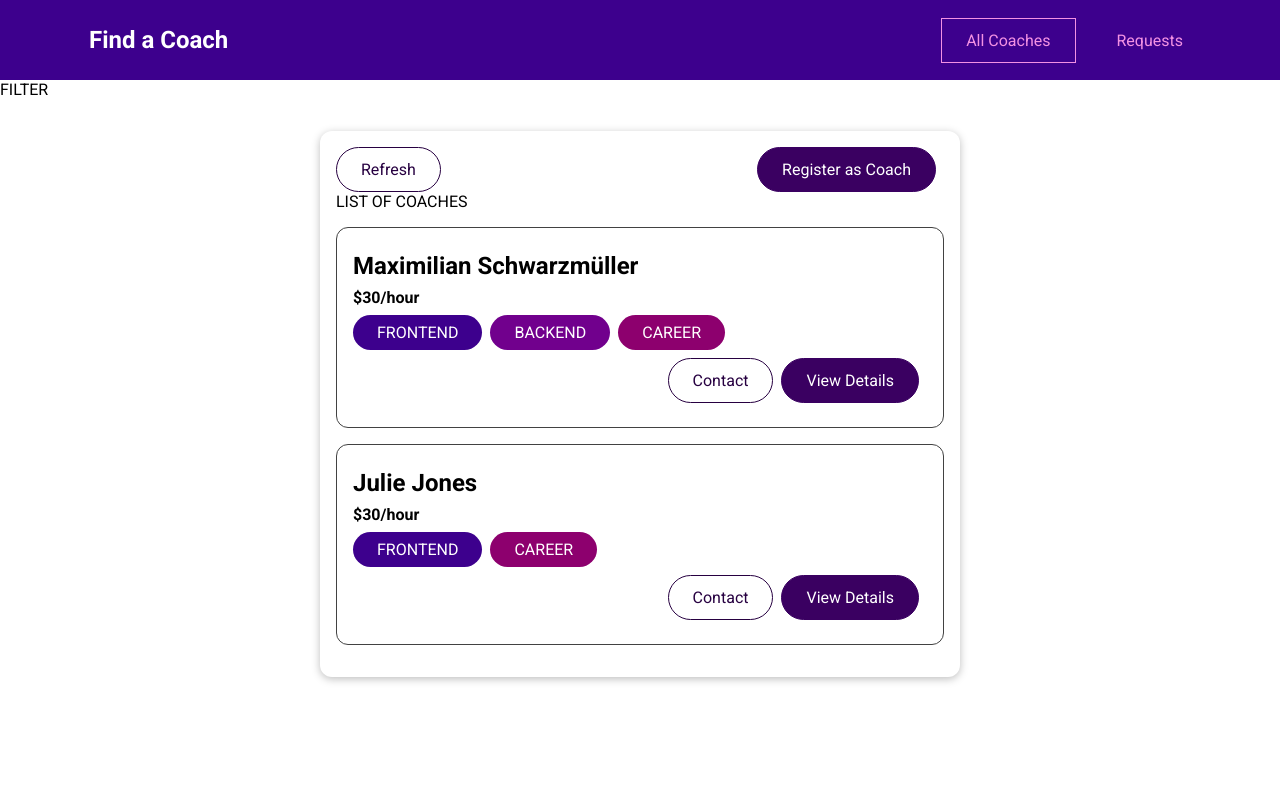
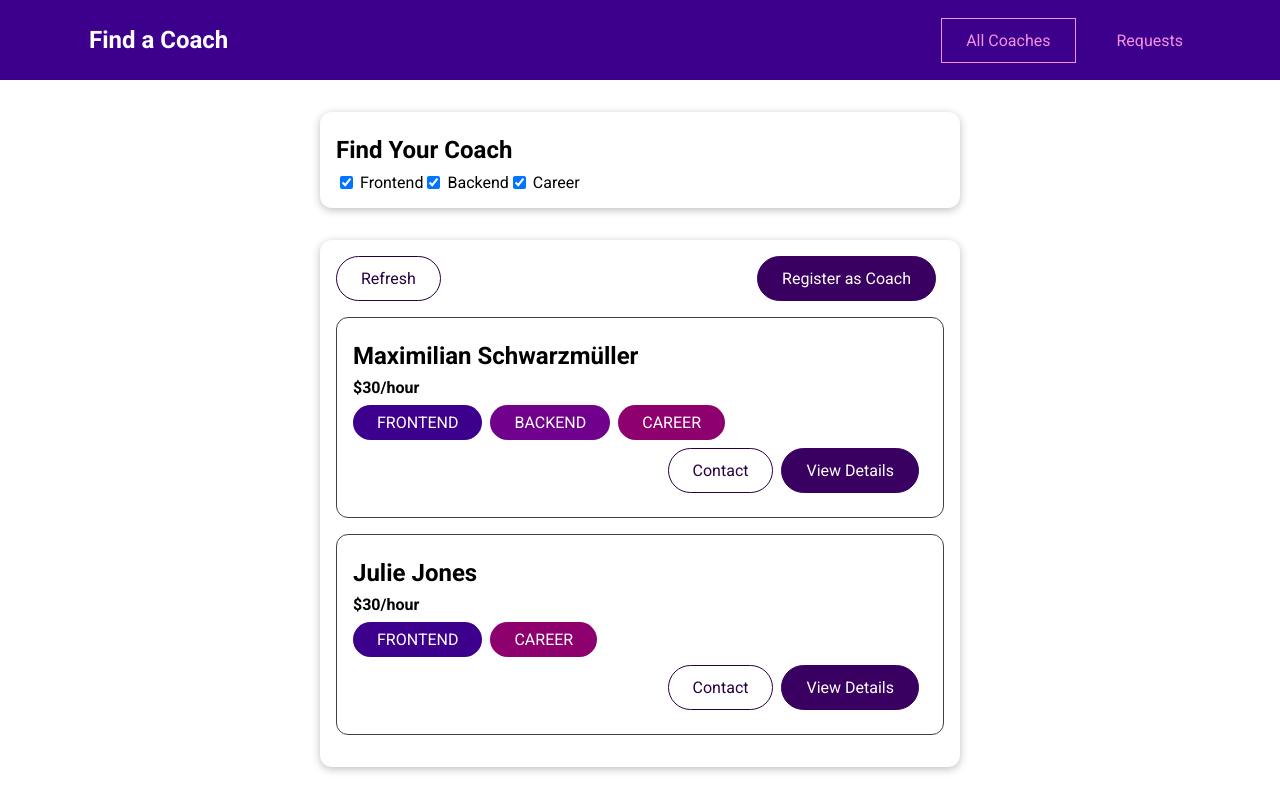
Before and after one commit to mengmeiying/find-a-coach, a Vue app: page /coaches in a window 1280 px wide. Built offline with nearby package versions, Linux system fonts and the light colour scheme.

Commit message:
added coaches filter component

```diff
--- /dev/null
+++ b/src/components/coaches/CoachFilter.vue
@@ -0,0 +1,78 @@
+<template>
+  <base-card>
+    <h2>Find Your Coach</h2>
+    <span class="filter-option">
+      <input type="checkbox"
+      name="frontend"
+      id="frontend"
+      checked
+      @change="setFilter"
+      >
+      <label for="frontend">Frontend</label>
+      <input type="checkbox"
+      name="backend"
+      id="backend"
+      checked
+      @change="setFilter"
+      >
+      <label for="backend">Backend</label>
+      <input type="checkbox"
+      name="career"
+      id="career"
+      checked
+      @change="setFilter"
+      >
+      <label for="career">Career</label>
+       </span>
+  </base-card>
+</template>
+
+<script>
+export default {
+  emits: ['change-filter'],
+  data() {
+    return {
+      filters: {
+        frontend: true,
+        backend: true,
+        career: true,
+      }
+    }
+  },
+  methods: {
+    setFilter(event) {
+      const inputId = event.target.id;
+      const isActive = event.target.checked;
+      const updatedFilters = {
+        ...this.filters,
+        [inputId]: isActive
+      };
+      this.filters = updatedFilters;
+      this.$emit('change-filter', updatedFilters)
+    }
+  }
+}
+</script>
+
+<style scoped>
+  h2 {
+  margin: 0.5rem 0;
+}
+
+.filter-option {
+  margin-right: 1rem;
+}
+
+.filter-option label,
+.filter-option input {
+  vertical-align: middle;
+}
+
+.filter-option label {
+  margin-left: 0.25rem;
+}
+
+.filter-option.active label {
+  font-weight: bold;
+}
+</style>
--- a/src/pages/coaches/CoachesList.vue
+++ b/src/pages/coaches/CoachesList.vue
@@ -1,12 +1,13 @@
 <template>
-  <section>FILTER</section>
+  <section>
+    <coach-filter @change-filter="setFilters"></coach-filter>
+  </section>
   <section>
     <base-card>
       <div class="controls">
         <base-button mode="outline">Refresh</base-button>
         <base-button to="/register" link="true">Register as Coach</base-button>
       </div>
-      LIST OF COACHES
       <ul v-if="hasCoaches">
         <coach-item
           v-for="coach in filteredCoaches"
@@ -25,17 +26,44 @@
 
 
 <script>
+import CoachFilter from '../../components/coaches/CoachFilter.vue';
 import CoachItem from '../../components/coaches/CoachItem.vue';
 export default {
-  components: { CoachItem },
+  components: { CoachItem, CoachFilter },
+  data() {
+    return {
+      activeFilters: {
+        frontend: true,
+        backend: true,
+        career: true,
+      }
+    }
+  },
   computed: {
     filteredCoaches() {
-      return this.$store.getters['coaches/coaches'];
+      const coaches = this.$store.getters['coaches/coaches'];
+      return coaches.filter(coach => {
+        if (this.activeFilters.frontend && coach.areas.includes('frontend')) {
+          return true;
+        }
+        if (this.activeFilters.backend && coach.areas.includes('backend')) {
+          return true;
+        }
+        if (this.activeFilters.career && coach.areas.includes('career')) {
+          return true;
+        }
+        return false;
+      })
     },
     hasCoaches() {
       return this.$store.getters['coaches/hasCoaches'];
     },
   },
+  methods: {
+    setFilters(updatedFilters) {
+      this.activeFilters = updatedFilters;
+    }
+  }
 };
 </script>
 
```
